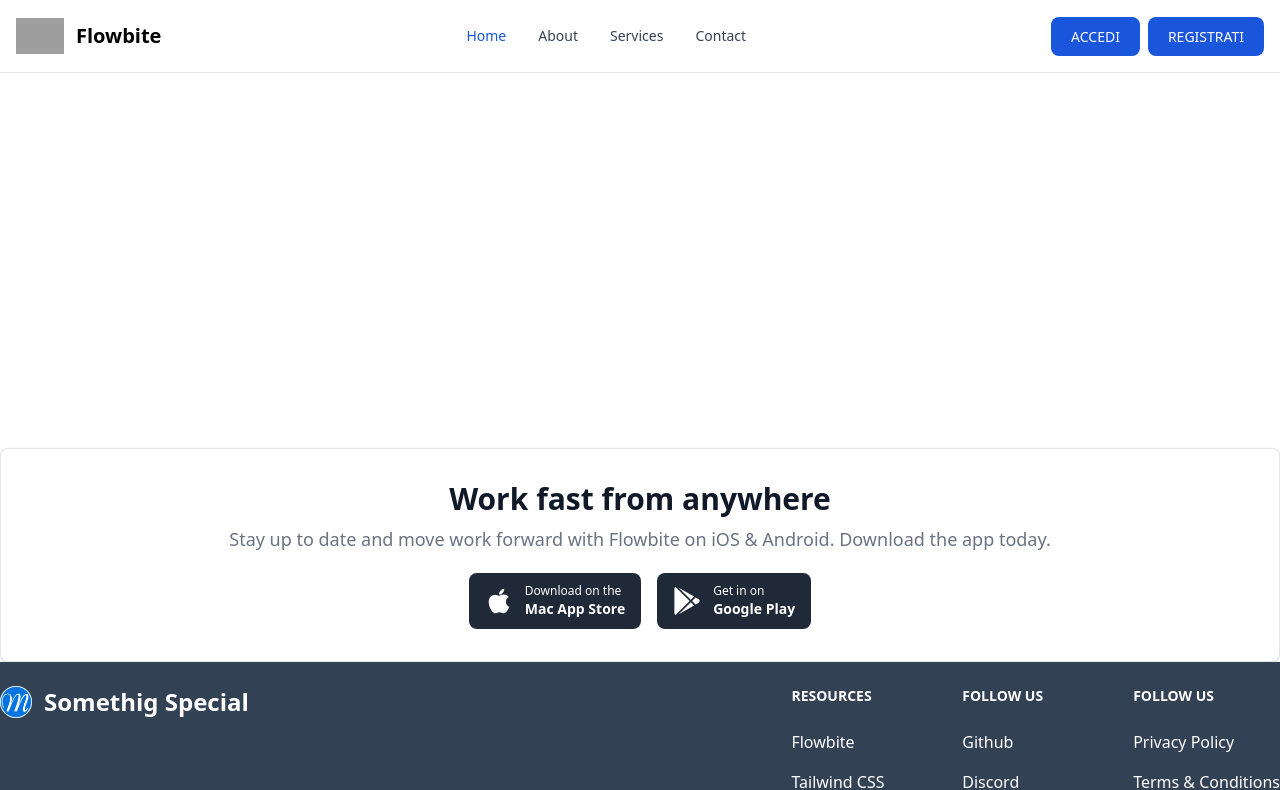
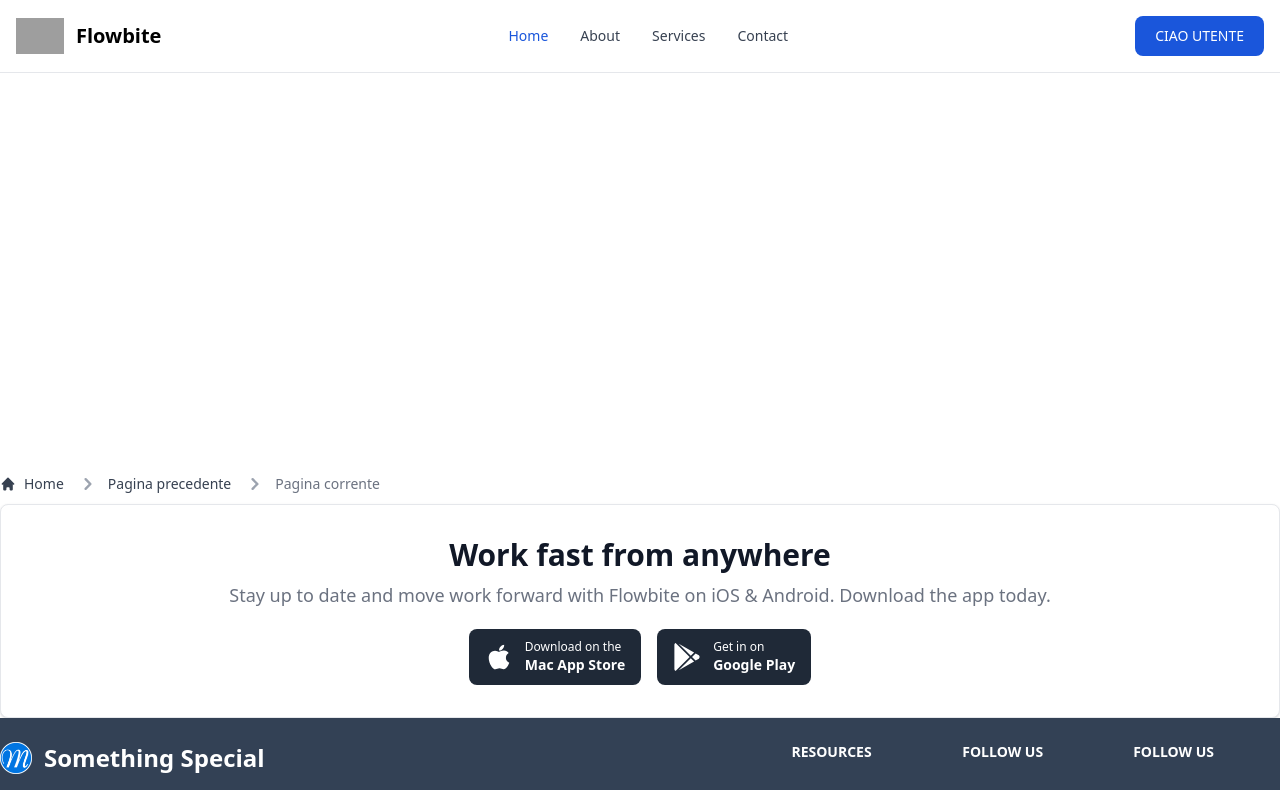
Before and after one commit to zatarra97/library, a React (Create React App) app: page / in a window 1280 px wide. Shown: the top 790 px of the page. Built offline with nearby package versions, Linux system fonts and the light colour scheme; grey boxes are pictures that could not be loaded.

Commit message:
Aggiunti nuovi componenti, migliorate pagine

```diff
--- a/src/App.css
+++ b/src/App.css
@@ -1,38 +1,7 @@
-.App {
-  text-align: center;
+.cta {
+  @apply focus:ring-4 focus:outline-none focus:ring-blue-300 font-medium rounded-lg text-sm px-5 py-2.5 text-center mr-3 md:mr-0 uppercase;
 }
 
-.App-logo {
-  height: 40vmin;
-  pointer-events: none;
+.primary {
+  @apply text-white bg-blue-700 hover:bg-blue-800 dark:bg-blue-600 dark:hover:bg-blue-700 dark:focus:ring-blue-800;
 }
-
-@media (prefers-reduced-motion: no-preference) {
-  .App-logo {
-    animation: App-logo-spin infinite 20s linear;
-  }
-}
-
-.App-header {
-  background-color: #282c34;
-  min-height: 100vh;
-  display: flex;
-  flex-direction: column;
-  align-items: center;
-  justify-content: center;
-  font-size: calc(10px + 2vmin);
-  color: white;
-}
-
-.App-link {
-  color: #61dafb;
-}
-
-@keyframes App-logo-spin {
-  from {
-    transform: rotate(0deg);
-  }
-  to {
-    transform: rotate(360deg);
-  }
-}
--- /dev/null
+++ b/src/Components/Breadcrumb.jsx
@@ -0,0 +1,34 @@
+function Breadcrumb(props){
+    return <>
+        <nav className="container mx-auto flex py-2" aria-label="Breadcrumb">
+            <ol className="inline-flex items-center space-x-1 md:space-x-3">
+
+                <li className="inline-flex items-center">
+                    <a href="/" className="inline-flex items-center text-sm font-medium text-gray-700 hover:text-blue-600 dark:text-gray-400 dark:hover:text-white">
+                        <svg aria-hidden="true" className="w-4 h-4 mr-2" fill="currentColor" viewBox="0 0 20 20" xmlns="http://www.w3.org/2000/svg"><path d="M10.707 2.293a1 1 0 00-1.414 0l-7 7a1 1 0 001.414 1.414L4 10.414V17a1 1 0 001 1h2a1 1 0 001-1v-2a1 1 0 011-1h2a1 1 0 011 1v2a1 1 0 001 1h2a1 1 0 001-1v-6.586l.293.293a1 1 0 001.414-1.414l-7-7z"></path></svg>
+                        Home
+                    </a>
+                </li>
+
+                {props.previousPage && props.previousLink && (
+                    <li>
+                        <div className="flex items-center">
+                            <svg aria-hidden="true" className="w-6 h-6 text-gray-400" fill="currentColor" viewBox="0 0 20 20" xmlns="http://www.w3.org/2000/svg"><path fill-rule="evenodd" d="M7.293 14.707a1 1 0 010-1.414L10.586 10 7.293 6.707a1 1 0 011.414-1.414l4 4a1 1 0 010 1.414l-4 4a1 1 0 01-1.414 0z" clip-rule="evenodd"></path></svg>
+                            <a href={props.previousLink} className="ml-1 text-sm font-medium text-gray-700 hover:text-blue-600 md:ml-2 dark:text-gray-400 dark:hover:text-white">{props.previousPage}</a>
+                        </div>
+                    </li>
+                )}
+
+                <li aria-current="page">
+                    <div className="flex items-center">
+                        <svg aria-hidden="true" className="w-6 h-6 text-gray-400" fill="currentColor" viewBox="0 0 20 20" xmlns="http://www.w3.org/2000/svg"><path fill-rule="evenodd" d="M7.293 14.707a1 1 0 010-1.414L10.586 10 7.293 6.707a1 1 0 011.414-1.414l4 4a1 1 0 010 1.414l-4 4a1 1 0 01-1.414 0z" clip-rule="evenodd"></path></svg>
+                        <span className="ml-1 text-sm font-medium text-gray-500 md:ml-2 dark:text-gray-400">{props.currentPage}</span>
+                    </div>
+                </li>
+
+            </ol>
+        </nav>
+    </>
+}
+
+export default Breadcrumb;
--- a/src/Components/Navbar.jsx
+++ b/src/Components/Navbar.jsx
@@ -1,6 +1,6 @@
 function Navbar(){
 
-  const isLogged = true;
+  const isLogged = false;
 
     return <>
 
@@ -14,41 +14,11 @@ function Navbar(){
 
     {isLogged ?
       <div className="space-x-2">
-        <a href="/auth/login" className="text-white bg-blue-700 hover:bg-blue-800 focus:ring-4 focus:outline-none focus:ring-blue-300 font-medium rounded-lg text-sm px-5 py-2.5 text-center mr-3 md:mr-0 dark:bg-blue-600 dark:hover:bg-blue-700 dark:focus:ring-blue-800 uppercase">Accedi</a>
-        <a href="/auth/registrati" className="text-white bg-blue-700 hover:bg-blue-800 focus:ring-4 focus:outline-none focus:ring-blue-300 font-medium rounded-lg text-sm px-5 py-2.5 text-center mr-3 md:mr-0 dark:bg-blue-600 dark:hover:bg-blue-700 dark:focus:ring-blue-800 uppercase">Registrati</a>
+        <a href="/auth/login" className="cta primary">Accedi</a>
+        <a href="/auth/registrati" className="cta primary">Registrati</a>
       </div>
       :
-        <div>
-        <button type="button" className="flex mr-3 text-sm bg-gray-800 rounded-full md:mr-0 focus:ring-4 focus:ring-gray-300 dark:focus:ring-gray-600" id="user-menu-button" aria-expanded="false" data-dropdown-toggle="user-dropdown" data-dropdown-placement="bottom">
-          <span className="sr-only">Open user menu</span>
-          <img className="w-8 h-8 rounded-full" src="/docs/images/people/profile-picture-3.jpg" alt="userPic" />
-        </button>
-        {/* Dropdown menu */}
-        <div className="z-50 hidden my-4 text-base list-none bg-white divide-y divide-gray-100 rounded-lg shadow dark:bg-gray-700 dark:divide-gray-600" id="user-dropdown">
-          <div className="px-4 py-3">
-            <span className="block text-sm text-gray-900 dark:text-white">Bonnie Green</span>
-            <span className="block text-sm font-medium text-gray-500 truncate dark:text-gray-400">name@flowbite.com</span>
-          </div>
-          <ul className="py-2" aria-labelledby="user-menu-button">
-            <li>
-              <a href="www.google.it" className="block px-4 py-2 text-sm text-gray-700 hover:bg-gray-100 dark:hover:bg-gray-600 dark:text-gray-200 dark:hover:text-white">Dashboard</a>
-            </li>
-            <li>
-              <a href="www.google.it" className="block px-4 py-2 text-sm text-gray-700 hover:bg-gray-100 dark:hover:bg-gray-600 dark:text-gray-200 dark:hover:text-white">Settings</a>
-            </li>
-            <li>
-              <a href="www.google.it" className="block px-4 py-2 text-sm text-gray-700 hover:bg-gray-100 dark:hover:bg-gray-600 dark:text-gray-200 dark:hover:text-white">Earnings</a>
-            </li>
-            <li>
-              <a href="www.google.it" className="block px-4 py-2 text-sm text-gray-700 hover:bg-gray-100 dark:hover:bg-gray-600 dark:text-gray-200 dark:hover:text-white">Sign out</a>
-            </li>
-          </ul>
-        </div>
-        <button data-collapse-toggle="mobile-menu-2" type="button" className="inline-flex items-center p-2 ml-1 text-sm text-gray-500 rounded-lg md:hidden hover:bg-gray-100 focus:outline-none focus:ring-2 focus:ring-gray-200 dark:text-gray-400 dark:hover:bg-gray-700 dark:focus:ring-gray-600" aria-controls="mobile-menu-2" aria-expanded="false">
-          <span className="sr-only">Open main menu</span>
-          <svg className="w-6 h-6" aria-hidden="true" fill="currentColor" viewBox="0 0 20 20" xmlns="http://www.w3.org/2000/svg"><path fillRule="evenodd" d="M3 5a1 1 0 011-1h12a1 1 0 110 2H4a1 1 0 01-1-1zM3 10a1 1 0 011-1h12a1 1 0 110 2H4a1 1 0 01-1-1zM3 15a1 1 0 011-1h12a1 1 0 110 2H4a1 1 0 01-1-1z" clipRule="evenodd"></path></svg>
-      </button>
-    </div>
+      <a href="/" className="cta primary hidden md:block">Ciao Utente</a>
     }
 
       <button data-collapse-toggle="navbar-sticky" type="button" className="inline-flex items-center p-2 text-sm text-gray-500 rounded-lg md:hidden hover:bg-gray-100 focus:outline-none focus:ring-2 focus:ring-gray-200 dark:text-gray-400 dark:hover:bg-gray-700 dark:focus:ring-gray-600" aria-controls="navbar-sticky" aria-expanded="false">
--- a/src/Pages/Homepage.jsx
+++ b/src/Pages/Homepage.jsx
@@ -1,9 +1,11 @@
 import Navbar from "../Components/Navbar";
+import Breadcrumb from "../Components/Breadcrumb";
+
 function Homepage(){
     return <>
         <Navbar />
 
-        <div id="indicators-carousel" className="relative mt-16" data-carousel="static">
+        <div id="indicators-carousel" className="relative mt-20" data-carousel="static">
 
             {/* Carousel wrapper */}
             <div className="relative h-56 overflow-hidden md:h-96">
@@ -54,6 +56,10 @@ function Homepage(){
       </div>
 
 
+    <Breadcrumb previousPage="Pagina precedente" previousLink="/precedente" currentPage="Pagina corrente" />
+
+
+
       {/*Banner App*/}
       <div className="w-full p-4 text-center bg-white border border-gray-200 rounded-lg shadow sm:p-8 dark:bg-gray-800 dark:border-gray-700">
           <h5 className="mb-2 text-3xl font-bold text-gray-900 dark:text-white">Work fast from anywhere</h5>
--- a/src/Pages/NotFound.jsx
+++ b/src/Pages/NotFound.jsx
@@ -1,6 +1,17 @@
 function NotFound(){
     return <>
-    <h1>Pagina non trovata</h1>
+    <section className="flex items-center h-full p-16 py-60">
+        <div className="container flex flex-col items-center justify-center px-5 mx-auto my-8">
+            <div className="max-w-md text-center">
+                <h2 className="mb-8 font-extrabold text-9xl text-gray-500">
+                    404
+                </h2>
+                <p className="text-2xl font-semibold md:text-3xl">Questa pagina non esiste.</p>
+                <p className="mt-4 mb-8">Ma non preoccuparti, puoi tornare alla homepage da qui.</p>
+                <a href="/" className="cta primary">Torna homepage</a>
+            </div>
+        </div>
+    </section>
     </>
 }
 
```
Also changed, not shown: 1 other file (tests, documents, lock files or other folders). Lines whose indentation alone changed are shown as unchanged.
